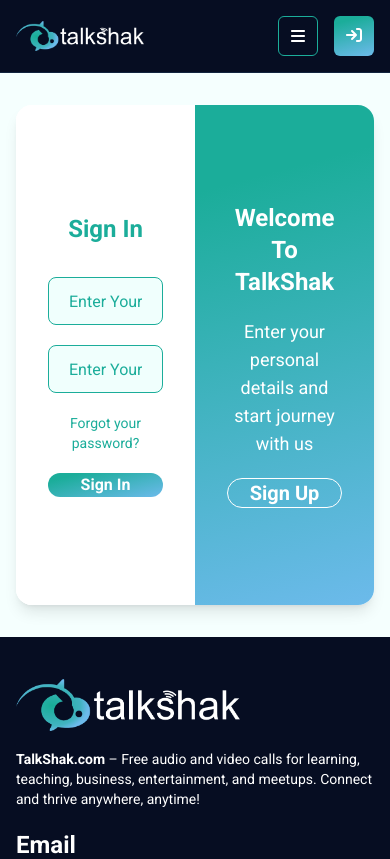
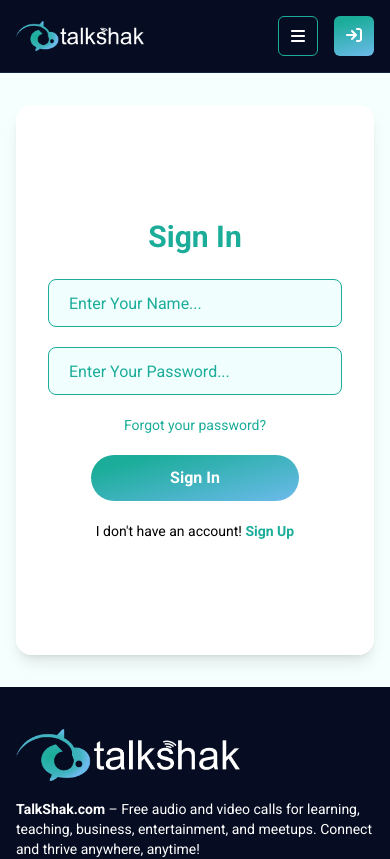
Before and after one commit to hamza-waqar556/talk-shak, a Next.js app: page /signin_page in a window 390 px wide. Shown: the top 859 px of the page. Built offline with nearby package versions, Linux system fonts and the light colour scheme.

Commit message:
sign in fully reponsive and completed

```diff
--- /dev/null
+++ b/src/app/(users_panel)/dashboard/page.js
@@ -0,0 +1,8 @@
+export default function DashBoard(){
+    return (
+        <div>
+            <h1>Dashboard</h1>
+            <p>Welcome to your dashboard!</p>
+        </div>
+    )
+}
--- a/src/app/contact_us/page.js
+++ b/src/app/contact_us/page.js
@@ -6,9 +6,14 @@
 
 import ContactForm from '../../components/ContactForm';
 
+// Importing header and footer from components
+import Header from "@/components/Header";
+import Footer from "@/components/Footer";
+
 export default function ContactUs() {
     return (
         <>
+            <Header />
             <section id="user-guide-banner" className="py-10 md:py-60px bg-white">
                 <div className="container px-4 md:w-md lg:w-lg xl:w-xl">
                     <div className="flex flex-col lg:flex-row justify-start md:items-end lg:items-center gap-x-4 gap-y-4 md:justify-between mb-8 lg:mb-10">
@@ -76,7 +81,7 @@
                     </div>
                 </div>
             </section>
-
+            <Footer />
         </>
     )
 }
--- a/src/app/layout.js
+++ b/src/app/layout.js
@@ -32,9 +32,9 @@
       <body
         className={`${getRoboto.className} antialiased`}
       >
-        <Header />
+        {/* <Header /> */}
         {children}
-        <Footer />
+        {/* <Footer /> */}
       </body>
     </html>
   );
--- a/src/app/page.js
+++ b/src/app/page.js
@@ -4,9 +4,15 @@
 // Import Link component from next
 import Link from 'next/link'
 
+// Importing header and footer from components
+import Header from "@/components/Header";
+import Footer from "@/components/Footer";
+
 export default function Home() {
     return (
         <>
+        <Header />
+
             <section id="banner" className="py-10 md:py-60px bg-main-bg-color text-white">
                 <div className="container px-4 md:w-md lg:w-lg xl:w-xl">
                     <div className="flex flex-col lg:flex-row justify-start md:items-end lg:items-center gap-x-4 gap-y-4 md:justify-between">
@@ -165,6 +171,8 @@
                     </div>
                 </div>
             </section>
+
+            <Footer />
         </>
     )
 }
--- a/src/app/signin_page/page.js
+++ b/src/app/signin_page/page.js
@@ -1,4 +1,7 @@
 "use client";
+// Importing header and footer from components
+import Header from "@/components/Header";
+import Footer from "@/components/Footer";
 
 import { useState } from "react";
 // sign in form
@@ -19,18 +22,25 @@
     };
     return (
         <>
+         <Header />
             <div className="bg-[#F5FFFE] py-8">
                 <div className="container px-4 md:w-md lg:w-lg xl:w-xl">
-                    <div className={`flex relative h-[500px] overflow-hidden rounded-2xl shadow-lg bg-white ${isRightPanelActive ? "right-panel-active" : ""}`}>
+                    <div className={`flex relative h-[550px] md:h-[500px] overflow-hidden rounded-2xl shadow-lg bg-white ${isRightPanelActive ? "right-panel-active" : ""}`}>
                         <div className={`w-full  relative h-full flex items-center justify-center bg-white transition-all ease-in-out duration-700 transform ${isRightPanelActive ? "translate-x-full" : ""}`}>
-                            <div className={`w-2/4 left-0 h-full p-8 flex items-center flex-col justify-center bg-white absolute transition-all ease-in-out duration-700 transform ${isRightPanelActive ? "-translate-x-full opacity-0 z-0" : "translate-x-0 opacity-100 z-[3]"}`}>
+                            <div className={`w-full md:w-2/4 left-0 h-full p-8 flex items-center flex-col justify-center bg-white absolute transition-all ease-in-out duration-700 transform ${isRightPanelActive ? "translate-x-full md:-translate-x-full md:opacity-0 z-0" : "translate-x-0 md:translate-x-0 md:opacity-100 z-[3]"}`}>
                                 <SignInForm />
+                                <div onClick={handleSignInClick} className={`text-black text-sm block md:hidden mt-5`}>
+                                    I don't have an account! <span className="text-primary-color font-semibold">Sign Up</span>
+                                </div>
                             </div>
-                            <div className={`w-2/4 left-0 h-full p-8 flex items-center flex-col justify-center bg-white absolute transition-all ease-in-out duration-700 transform ${isRightPanelActive ? "-translate-x-full opacity-100 z-[5] animate-showForm" : "translate-x-0 opacity-0 z-[1] animate-hideForm"}`}>
+                            <div className={`w-full md:w-2/4 left-0 h-full p-8 flex items-center flex-col justify-center bg-white absolute transition-all ease-in-out duration-700 transform ${isRightPanelActive ? "-translate-x-full md:opacity-100 z-[5] md:animate-showForm" : "-translate-x-full md:translate-x-0 md:opacity-0 z-[1] md:animate-hideForm"}`}>
                                 <SignUpForm />
+                                <div onClick={handleSignUpClick} className={`text-black text-sm block md:hidden mt-5`}>
+                                    I already have an account! <span className="text-primary-color font-semibold">Sign In</span>
+                                </div>
                             </div>
                         </div>
-                        <div className={`w-2/4 absolute right-0 h-full overflow-hidden bg-theme-gradient transition-all ease-in-out duration-700 transform ${isRightPanelActive ? "-translate-x-full" : ""}`}>
+                        <div className={`hidden md:block w-2/4 absolute right-0 h-full overflow-hidden bg-theme-gradient transition-all ease-in-out duration-700 transform ${isRightPanelActive ? "-translate-x-full" : ""}`}>
                             <div className={`relative h-full w-[200%] -left-full flex items-center justify-center transition-all ease-in-out duration-700 transform ${isRightPanelActive ? "translate-x-2/4" : ""}`}>
                                 <div className={`text-white absolute w-2/4  transition-all duration-700 p-8 ease-in-out transform right-0 ${isRightPanelActive ? "translate-x-[20%]" : "translate-x-0"}`}>
                                     <h1 className="text-center font-semibold text-2xl md:text-4xl mb-5">Welcome To TalkShak</h1>
@@ -61,6 +71,7 @@
                     </div>
                 </div>
             </div >
+            <Footer />
         </>
     );
 }
--- a/src/app/user_guide/page.js
+++ b/src/app/user_guide/page.js
@@ -4,9 +4,14 @@
 // Import Link component from next
 import Link from 'next/link'
 
+// Importing header and footer from components
+import Header from "@/components/Header";
+import Footer from "@/components/Footer";
+
 export default function UserGuide() {
     return (
         <>
+             <Header />
             <section id="user-guide-banner" className="py-10 md:py-60px bg-main-bg-color text-white">
                 <div className="container px-4 md:w-md lg:w-lg xl:w-xl">
                     <div className="flex flex-col lg:flex-row justify-start md:items-end lg:items-center gap-x-4 gap-y-4 md:justify-between">
@@ -195,6 +200,7 @@
                     </div>
                 </div>
             </section>
+            <Footer />
         </>
     )
 }
--- a/src/components/SignInForm.js
+++ b/src/components/SignInForm.js
@@ -4,7 +4,7 @@
 export default function SignInForm() {
     return (
         <>
-            <h1 className="text-center font-semibold text-primary-color text-2xl md:text-4xl mb-8">Sign In</h1>
+            <h1 className="text-center font-semibold text-primary-color text-3xl md:text-4xl mb-6 sm:mb-8">Sign In</h1>
             <form action="/" className="w-full">
                 <div className=" h-12 w-full mb-5">
                     <input type="text" placeholder="Enter Your Name..." className="px-5 text-primary-color w-full h-full bg-light-primary-color border border-primary-color rounded-lg placeholder:text-primary-color focus-visible:outline-none focus-visible:border-primary-color focus-visible:border-2" />
@@ -16,7 +16,7 @@
                     Forgot your password?
                 </p>
                 <div className="flex items-center justify-center">
-                    <button className="font-semibold text-white bg-theme-gradient transition-all capitalize md:h-46px w-52 rounded-full flex items-center justify-center gap-1 hover:scale-105 active:scale-95 ">
+                    <button className="font-semibold text-white bg-theme-gradient transition-all capitalize h-46px w-52 rounded-full flex items-center justify-center gap-1 hover:scale-105 active:scale-95 ">
                         Sign In
                     </button>
                 </div>
--- a/src/components/SignUpForm.js
+++ b/src/components/SignUpForm.js
@@ -17,10 +17,10 @@
     };
 
     return (
-        <div className="w-full overflow-hidden">
-            <h1 className="text-center  font-semibold text-primary-color text-2xl md:text-4xl mb-8">Sign Up</h1>
-            <div className={!isNextStep ? "block" : "hidden"}>
-                <form>
+        <div className="w-full h-[85%] md:h-full relative overflow-hidden">
+            <h1 className="text-center font-semibold text-primary-color text-3xl md:text-4xl mb-6 sm:mb-8">Sign Up</h1>
+            <div className={`w-full md:right-0 h-full bg-white absolute transition-all ease-in-out duration-700 transform ${isNextStep ? "-translate-x-[120%] md:-translate-x-full md:opacity-0 z-0" : "translate-x-0 md:translate-x-0 md:opacity-100 z-[3]"}`}>
+                <form className="w-full">
                     <div className="h-12 w-full mb-5">
                         <input
                             type="text"
@@ -52,7 +52,7 @@
                     <div className="flex items-center justify-center">
                         <button
                             onClick={handleNextStep}
-                            className="font-semibold text-white bg-theme-gradient transition-all capitalize md:h-46px w-52 rounded-full flex items-center justify-center gap-1 hover:scale-105 active:scale-95"
+                            className="font-semibold text-white bg-theme-gradient transition-all capitalize h-46px w-52 rounded-full flex items-center justify-center gap-1 hover:scale-105 active:scale-95"
                         >
                             Next
                         </button>
@@ -60,8 +60,8 @@
                 </form>
             </div>
 
-            <div className={isNextStep ? "block" : "hidden"}>
-                <form>
+            <div className={`w-full md:right-0 h-full bg-white absolute transition-all ease-in-out duration-700 transform ${isNextStep ? "translate-x-0 md:opacity-100 z-[5] md:animate-showForm" : "translate-x-[120%] md:translate-x-full md:opacity-0 z-[1] md:animate-hideForm"}`}>
+                <form className="w-full">
                     <div className="flex items-center justify-center mb-5">
                         <label >
                             <input type="file" name="" id=""  className="hidden"/>
@@ -86,14 +86,14 @@
                             </option>
                         </select>
                     </div>
-                    <div className="flex items-center justify-between px-4">
+                    <div className="flex items-center justify-between gap-2 px-1 md:px-4">
                         <button
                             onClick={handleBackStep}
-                            className="font-semibold text-white bg-theme-gradient transition-all capitalize md:h-46px w-52 rounded-full flex items-center justify-center gap-1 hover:scale-105 active:scale-95"
+                            className="font-semibold text-white bg-theme-gradient transition-all capitalize h-46px w-32 sm:w-52 rounded-full flex items-center justify-center gap-1 hover:scale-105 active:scale-95"
                         >
                             Back
                         </button>
-                        <button className="font-semibold text-white bg-theme-gradient transition-all capitalize md:h-46px w-52 rounded-full flex items-center justify-center gap-1 hover:scale-105 active:scale-95">
+                        <button className="font-semibold text-white bg-theme-gradient transition-all capitalize h-46px w-32 sm:w-52 rounded-full flex items-center justify-center gap-1 hover:scale-105 active:scale-95">
                             Sign Up
                         </button>
                     </div>
```
